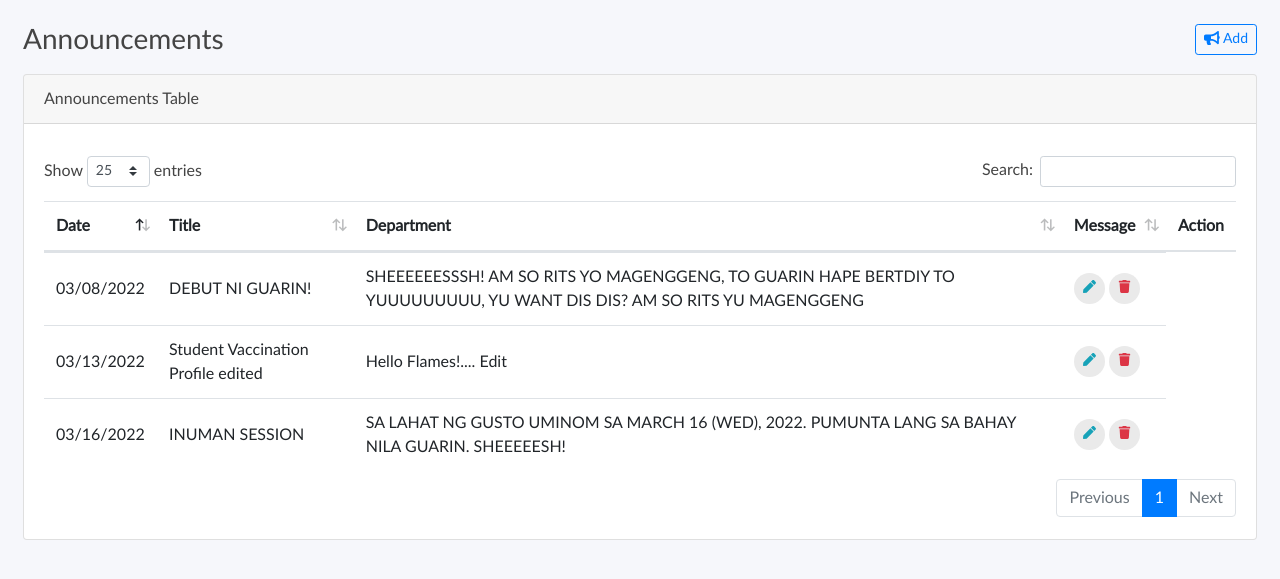
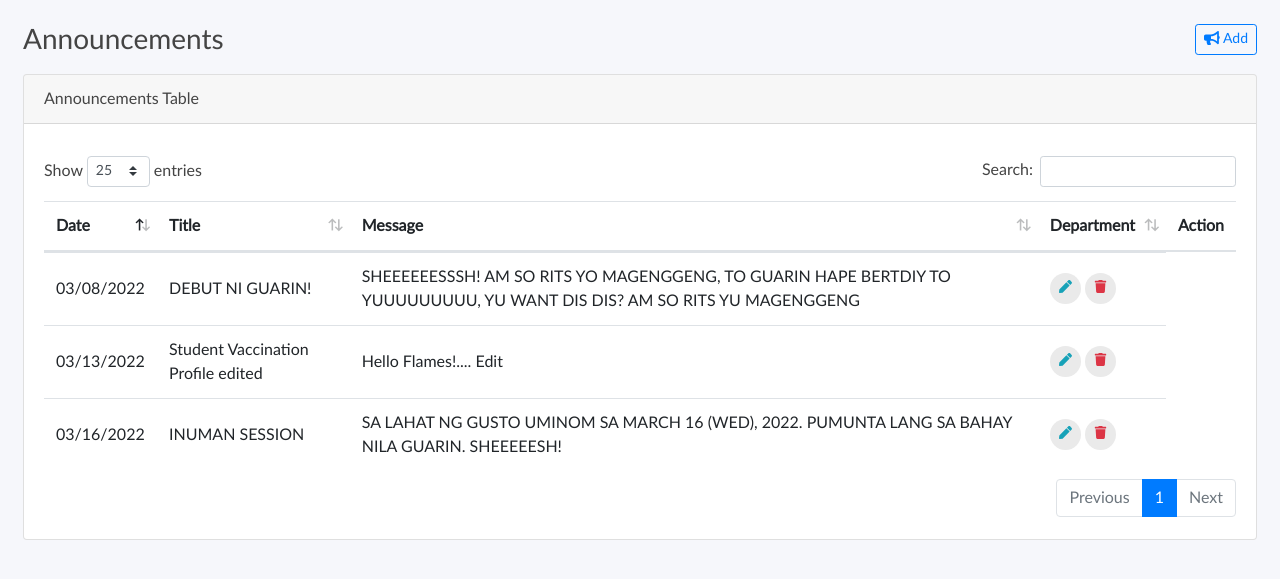
Before and after one commit to haroldeslr/campus-logging-system, a PHP site: page /announcement.php in a window 1280 px wide. Shown: the part 54-633 px from the top of the page. Run offline with PHP 8.4, Linux system fonts and the light colour scheme; a user stored in the database is signed in; data comes from the database, SQL or seed files in the repository.

Commit message:
update the table

```diff
--- a/announcement.php
+++ b/announcement.php
@@ -149,8 +149,8 @@ mysqli_close($conn);
                       <tr>
                         <th>Date</th>
                         <th>Title</th>
+                        <th>Message</th>
                         <th>Department</th>
-                        <th>Message</th>
                         <th>Action</th>
                       </tr>
                     </thead>
@@ -184,11 +184,6 @@ mysqli_close($conn);
             <div class="form-group">
               <label for="title-input" class="col-form-label">Title:</label>
               <input id="title-input" type="text" maxlength="70" class="form-control" name="title-input" />
-            </div>
-            <div class="form-group ">
-                <label for="role-select">Department</label>
-                <select name="role-select" class="form-control" id="role-select" required>
-                 </select>
             </div>
             <div class="form-group">
               <label for="message-text-input" class="col-form-label">Message:</label>
```
